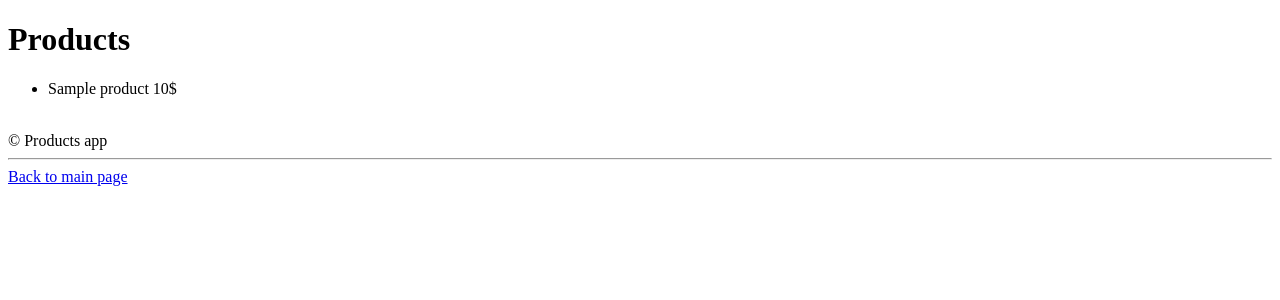
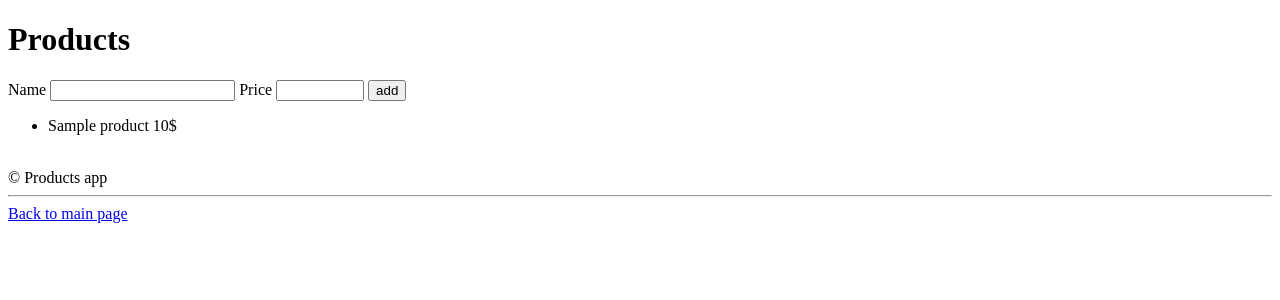
Before and after one commit to Xalva3000/project_15_flask_htmx, a Flask app: template templates/products/list.html in a window 1280 px wide. Shown: the top 300 px of the page. Run offline with Flask 3, Linux system fonts and the light colour scheme; the template is opened without the code that fills it: most values are stand-ins (such as "Sample title", 1, 10 or a date in 2020).

Commit message:
products oldform

```diff
--- a/rest/products/crud.py
+++ b/rest/products/crud.py
@@ -6,11 +6,13 @@ from faker import Faker
 
 fake = Faker()
 
+
 @dataclass
 class Product:
     id: int
     name: str
     price: int
+
 
 @dataclass
 class ProductsStorage:
--- a/templates/products/list.html
+++ b/templates/products/list.html
@@ -6,6 +6,27 @@
 
 {% block body %}
     <h1>Products</h1>
+    <form method="post">
+        <label for="product_name">Name</label>
+        <input
+                type="text"
+                id="product_name"
+                name="product_name"
+                required
+        >
+        <label for="product_price">Price</label>
+        <input
+                type="number"
+                id="product_price"
+                name="product_price"
+                min="1"
+                max="100000"
+                required
+        >
+
+        <button type="submit">add</button>
+    </form>
+
     <ul>
         {% for product in products %}
         <li>{{ product.name }} {{ product.price }}$</li>
```
Also changed, not shown: rest/products/views.py (+12 -1 lines).
